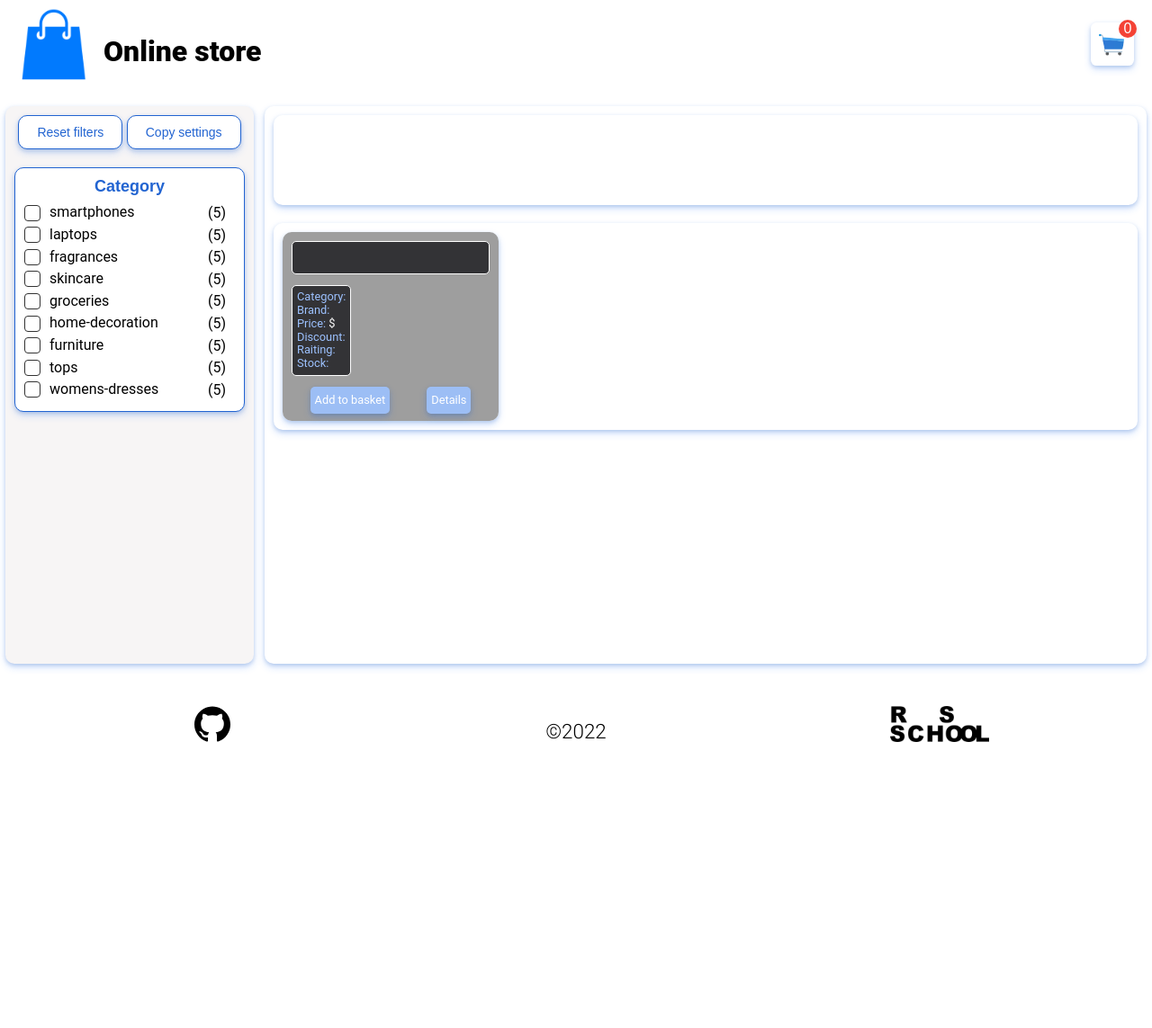
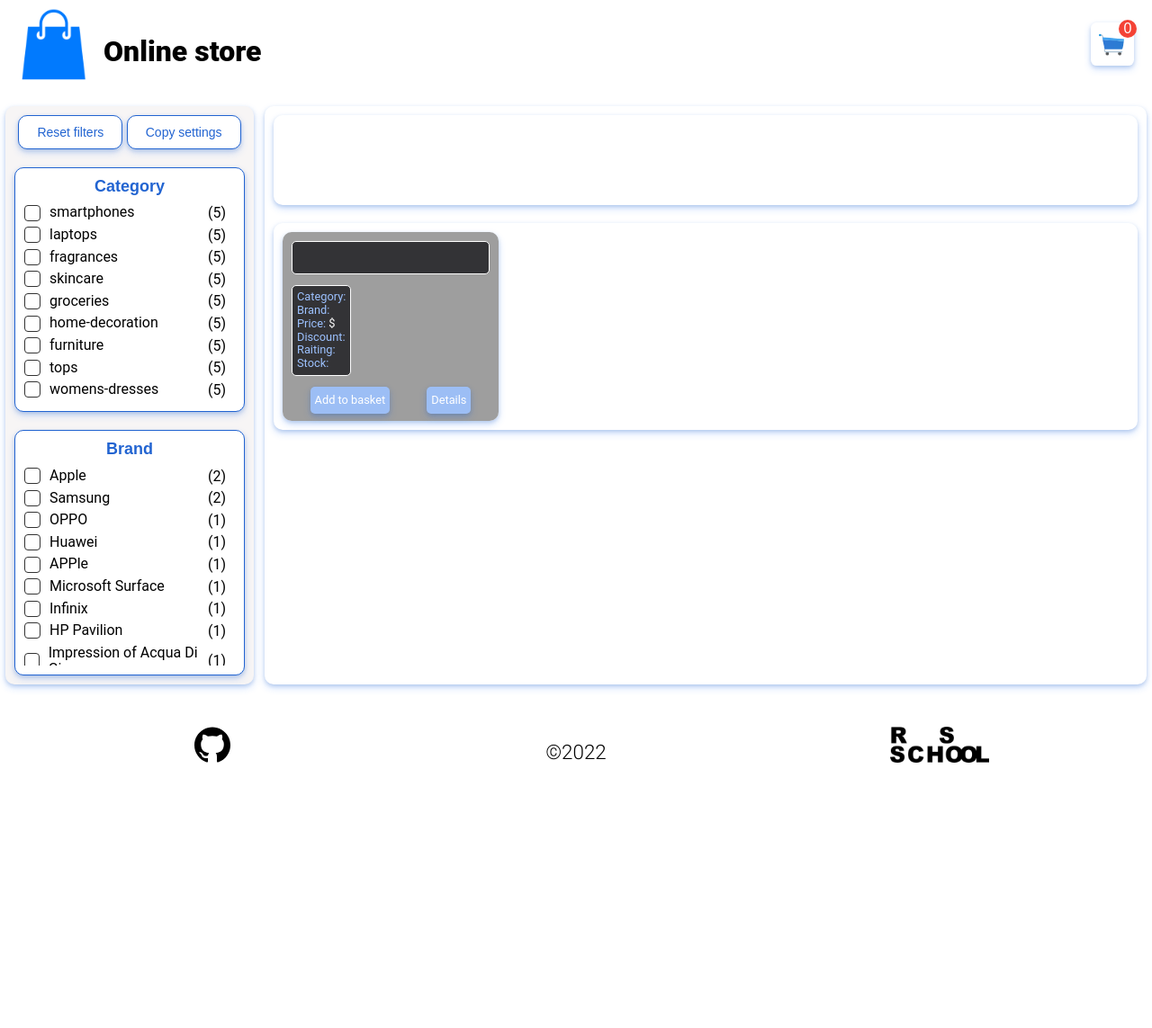
Before and after one commit to VladTarnovskiy/Online-store, a website built with webpack: page src/index.html in a window 1280 px wide. Shown: the top 1143 px of the page at 90% size. Before the commit the page ends 841 px from the top, so only its background shows below. Built offline with nearby package versions, Linux system fonts and the light colour scheme; grey boxes are pictures that could not be loaded; a web font is replaced by a local one.

Commit message:
feat: add a filter by brand

```diff
--- a/src/components/view/pages/main/filters/filterList.ts
+++ b/src/components/view/pages/main/filters/filterList.ts
@@ -1,11 +1,11 @@
-import { listCategories, valueEachCategory } from './getListsOfPropData';
+import { DataValueEachOfCategory } from '../../../../types/types';
 
-export function showListOfFilter(className: string, parentElement: HTMLDivElement, nameFilter: string) {
+export function showListOfFilter(className: string, parentElement: HTMLDivElement, listFilter: Set<string>, nameFilter: string, valueEachItemList: DataValueEachOfCategory) {
   const list: HTMLUListElement = document.createElement('ul');
   list.className = `${className}`;
   parentElement.append(list);
 
-  listCategories.forEach((prop: string) => {
+  listFilter.forEach((prop: string) => {
     const li: HTMLLIElement = document.createElement('li');
     li.className = `${className}__item`;
     list.append(li);
@@ -28,7 +28,7 @@ export function showListOfFilter(className: string, parentElement: HTMLDivElemen
 
     const valueElement: HTMLSpanElement = document.createElement('span');
     valueElement.className = `${className}__value`;
-    valueElement.textContent = `(${valueEachCategory[prop]})`;
+    valueElement.textContent = `(${valueEachItemList[prop]})`;
     li.append(valueElement);
   })
 }
--- a/src/components/view/pages/main/filters/filters.ts
+++ b/src/components/view/pages/main/filters/filters.ts
@@ -1,4 +1,5 @@
 import Component from '../../../../templates/components';
+import { listCategories, valueEachCategory, listOfBrands, valueEachBrand } from './getListsOfPropData';
 import { showListOfFilter } from './filterList';
 
 class Filters extends Component {
@@ -34,8 +35,23 @@ class Filters extends Component {
         categoryBlock.className = 'category__block';
         categoryWrapper.append(categoryBlock);
 
-        showListOfFilter('filter-category', categoryBlock, 'category');
+        showListOfFilter('filter-block', categoryBlock, listCategories, 'category', valueEachCategory);
 
+
+        const brandWrapper: HTMLDivElement = document.createElement('div');
+        brandWrapper.className = 'brand';
+        this.container.append(brandWrapper);
+
+        const brandTitle: HTMLHeadingElement = document.createElement('h2');
+        brandTitle.className = 'brand__title';
+        brandTitle.textContent = 'Brand';
+        brandWrapper.append(brandTitle);
+
+        const brandBlock: HTMLDivElement = document.createElement('div');
+        brandBlock.className = 'brand__block';
+        brandWrapper.append(brandBlock);
+
+        showListOfFilter('filter-block', brandBlock, listOfBrands, 'brand', valueEachBrand);
     }
 
     render(): HTMLElement {
--- a/src/components/view/pages/main/filters/getListsOfPropData.ts
+++ b/src/components/view/pages/main/filters/getListsOfPropData.ts
@@ -32,3 +32,35 @@ function getListOfValueEachCategory(): DataValueEachOfCategory {
 }
 
 export const valueEachCategory: DataValueEachOfCategory = getListOfValueEachCategory();
+
+function getListOfBrands(): Set<string> {
+  const arrayProducts: DataObject[] = data.products;
+  const objectBrand: Set<string> = new Set();
+
+  for (let i = 0; i < arrayProducts.length; i++) {
+    objectBrand.add(arrayProducts[i].brand)
+  }
+
+  return objectBrand;
+}
+
+export const listOfBrands: Set<string> = getListOfBrands();
+
+function getListOfValueEachBrand(): DataValueEachOfCategory {
+  const listValueOfEachBrand: DataValueEachOfCategory = {};
+  const arrayProducts: DataObject[] = data.products;
+
+  listOfBrands.forEach((key: string): void => {
+    listValueOfEachBrand[key] = 0;
+
+    for (let i = 0; i < arrayProducts.length; i++) {
+      if (key === arrayProducts[i].brand) {
+        listValueOfEachBrand[key] += 1;
+      }
+    }
+  });
+
+  return listValueOfEachBrand;
+}
+
+export const valueEachBrand: DataValueEachOfCategory = getListOfValueEachBrand();
--- a/src/sass/layout/_aside.scss
+++ b/src/sass/layout/_aside.scss
@@ -1,4 +1,7 @@
 .filters {
+    display: flex;
+    flex-direction: column;
+    gap: 20px;
     min-height: 600px;
     width: 20%;
     box-shadow: $box-shadow;
@@ -8,11 +11,10 @@
     .filters-buttons {
         display: flex;
         justify-content: space-evenly;
-        margin-bottom: 20px;
     }
 }
 
-.category {
+.category, .brand {
     display: flex;
     flex-direction: column;
     align-items: center;
@@ -21,14 +23,14 @@
     box-shadow: $box-shadow;
     background-color: $white-color;
 
-    .category__title {
+    .category__title, .brand__title {
         font-family: $roboto-bold-font;
         font-size: 18px;
         color: $blue-color;
         margin: 0;
     }
 
-    .category__block {
+    .category__block, .brand__block {
         max-height: 230px;
         width: 100%;
         align-self: flex-start;
@@ -54,11 +56,11 @@
         }
     }
 
-    .filter-category {
+    .filter-block {
         padding: 0;
     }
 
-    .filter-category__item {
+    .filter-block__item {
         display: flex;
         align-items: center;
         font-size: 16px;
@@ -66,30 +68,30 @@
         user-select: none;
     }
 
-    .filter-category__label {
+    .filter-block__label {
         cursor: pointer;
 
         &:hover {
             color: $orange-color;
             @extend %transition;
 
-            .filter-category__text::before {
+            .filter-block__text::before {
                 border-color: $orange-color;
             }
         }
     }
 
-    .filter-category__input {
+    .filter-block__input {
         position: absolute;
         z-index: -1;
         opacity: 0;
 
-        &:checked + .filter-category__text::before {
+        &:checked + .filter-block__text::before {
             background-color: $blue-color;
         }
     }
 
-    .filter-category__text {
+    .filter-block__text {
         display: inline-flex;
         align-items: center;
 
@@ -107,7 +109,7 @@
         }
     }
 
-    .filter-category__value {
+    .filter-block__value {
         margin-left: auto;
         padding-right: 10px;
     }
```
